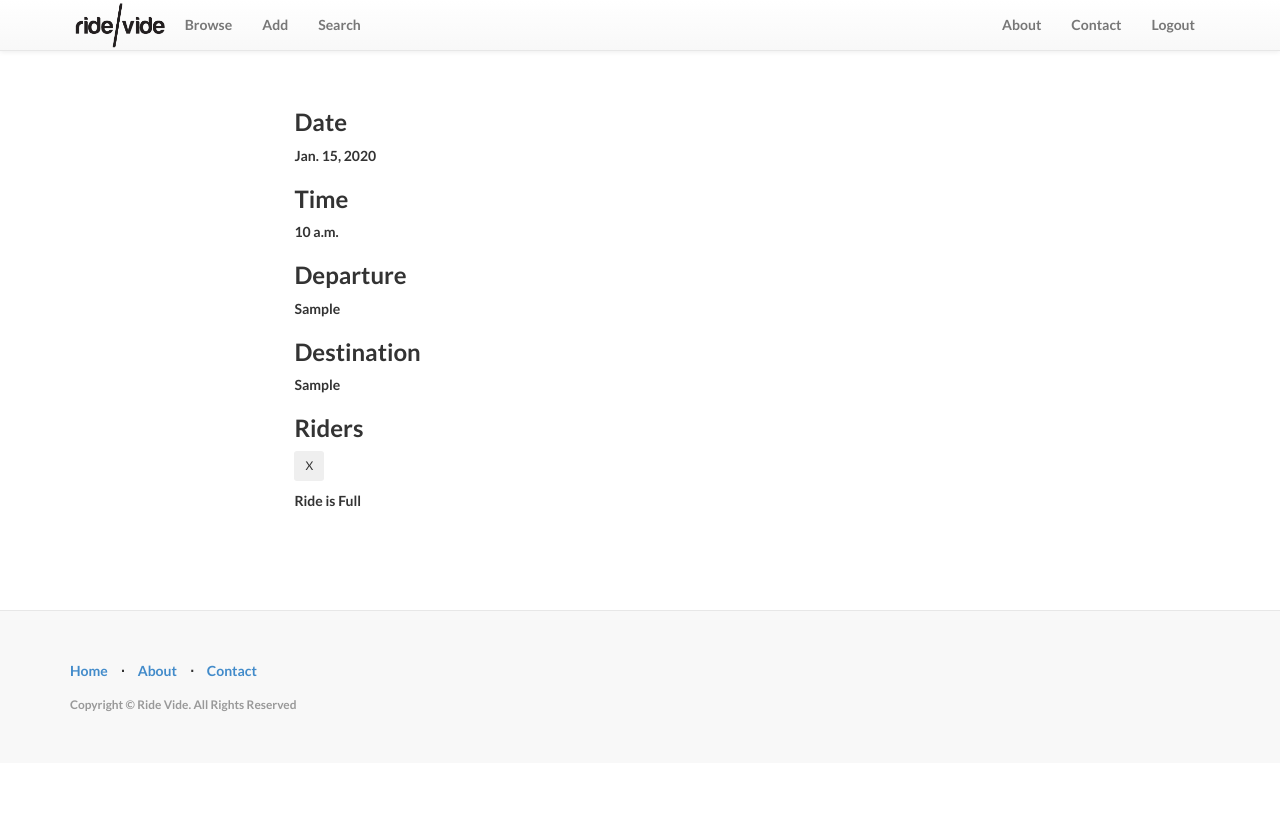
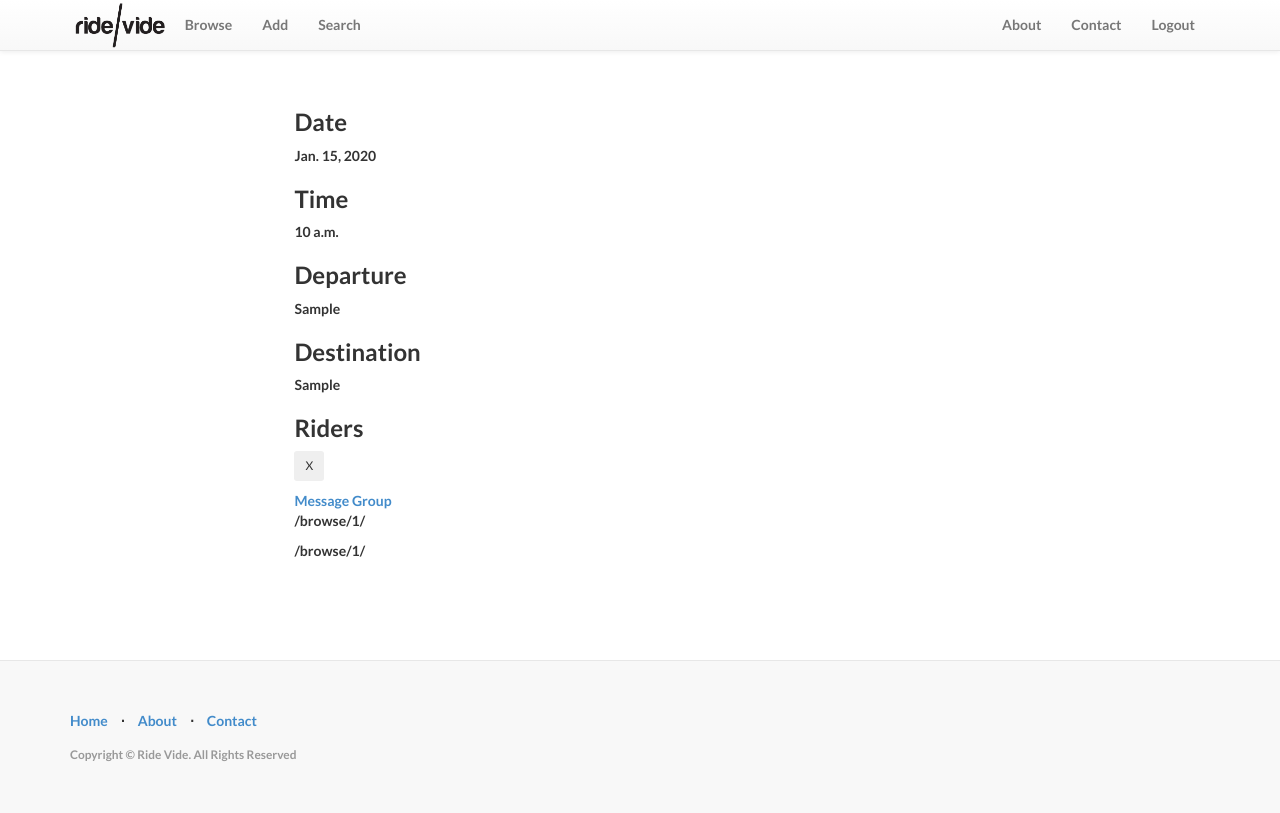
Before and after one commit to danielmichaelni/ridevide-django, a Django app: page /browse/1/ in a window 1280 px wide. Before the commit the page ends 712 px from the top, so only its background shows below. Run offline with Django 3.2, Linux system fonts and the light colour scheme; a user stored in the database is signed in; data comes from the database, SQL or seed files in the repository; tables that the repository leaves empty hold one stand-in row (values such as "Sample post"); parts of the project's set-up code (start-up, migrations or seed data) failed here and were passed over; some libraries are stand-ins or nearby versions.

Commit message:
testing group message

```diff
--- a/ridevide_app/templates/ridevide_app/browse_detail.html
+++ b/ridevide_app/templates/ridevide_app/browse_detail.html
@@ -31,17 +31,19 @@
 				</form>
 			{% endfor %}
 
-			{% if ride.riders.all|length <= 4 and request.user.profile not in ride.riders.all %}
+			{% if request.user.profile in ride.riders.all %}
+				<a href="http://www.facebook.com/dialog/send?app_id=624070504367848&link=">Message Group</a>
+				<p>{{ request.path }}</p>
+				<p>{{ request.get_full_path }}</p>
+			{% elif ride.riders.all|length <= 4 %}
 				<form action="/add_rider/{{ ride_id }}/" method="post">
 					{% csrf_token %}
 					<br>
-					<p>testing testing</p>
-					<p>{{ request.user.profile}}</p>
-					<p>{{ ride.riders.all }}</p>
 					<input type="submit" value="Join Ride" class="btn btn-primary btn-sm">
 				</form>
 			{% else %}
-				<p>Ride is Full</p>
+				<br>
+				<h3 class="text-danger">Ride is Full</h3>
 			{% endif %}
 
 		</div>
```
